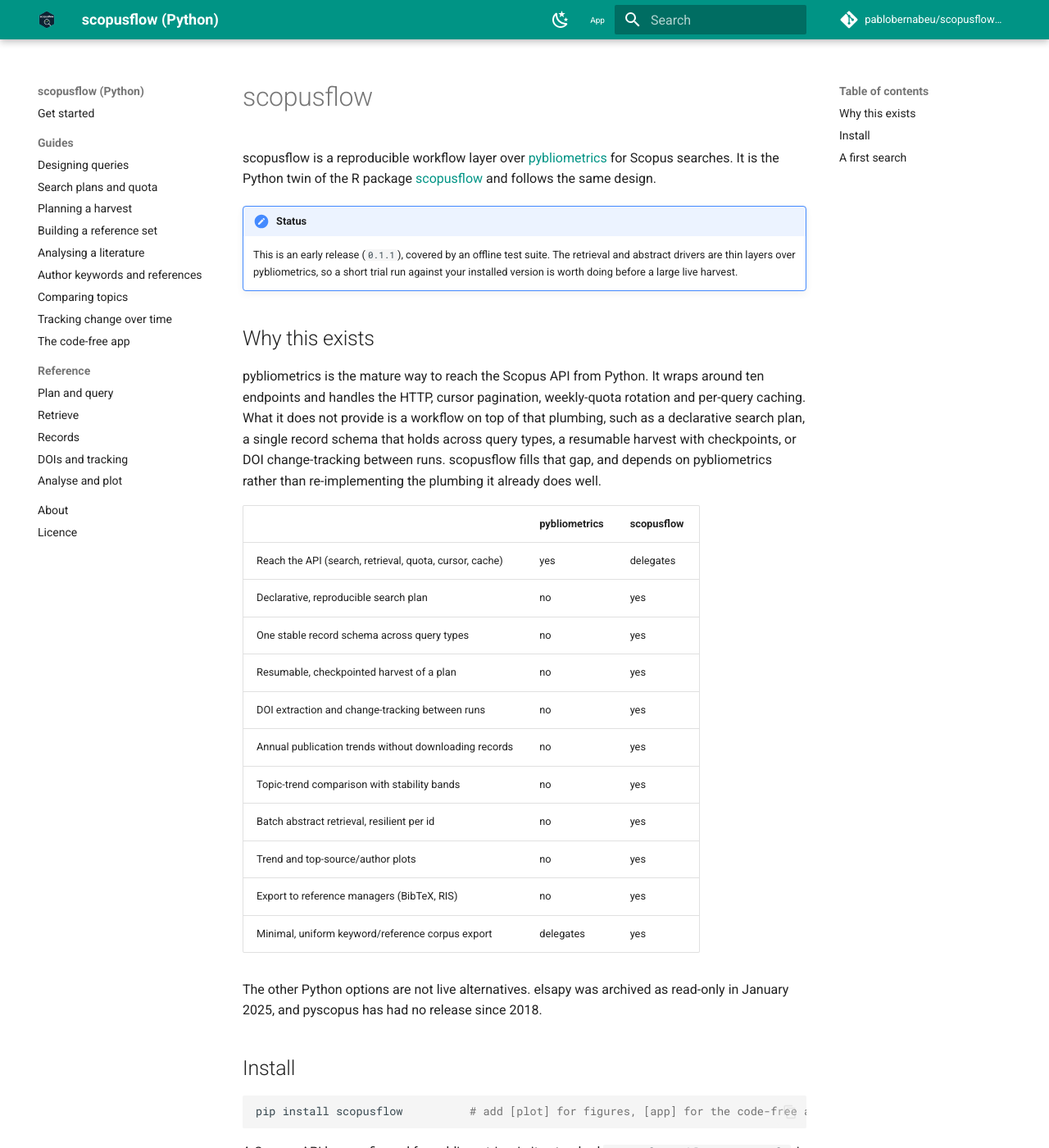
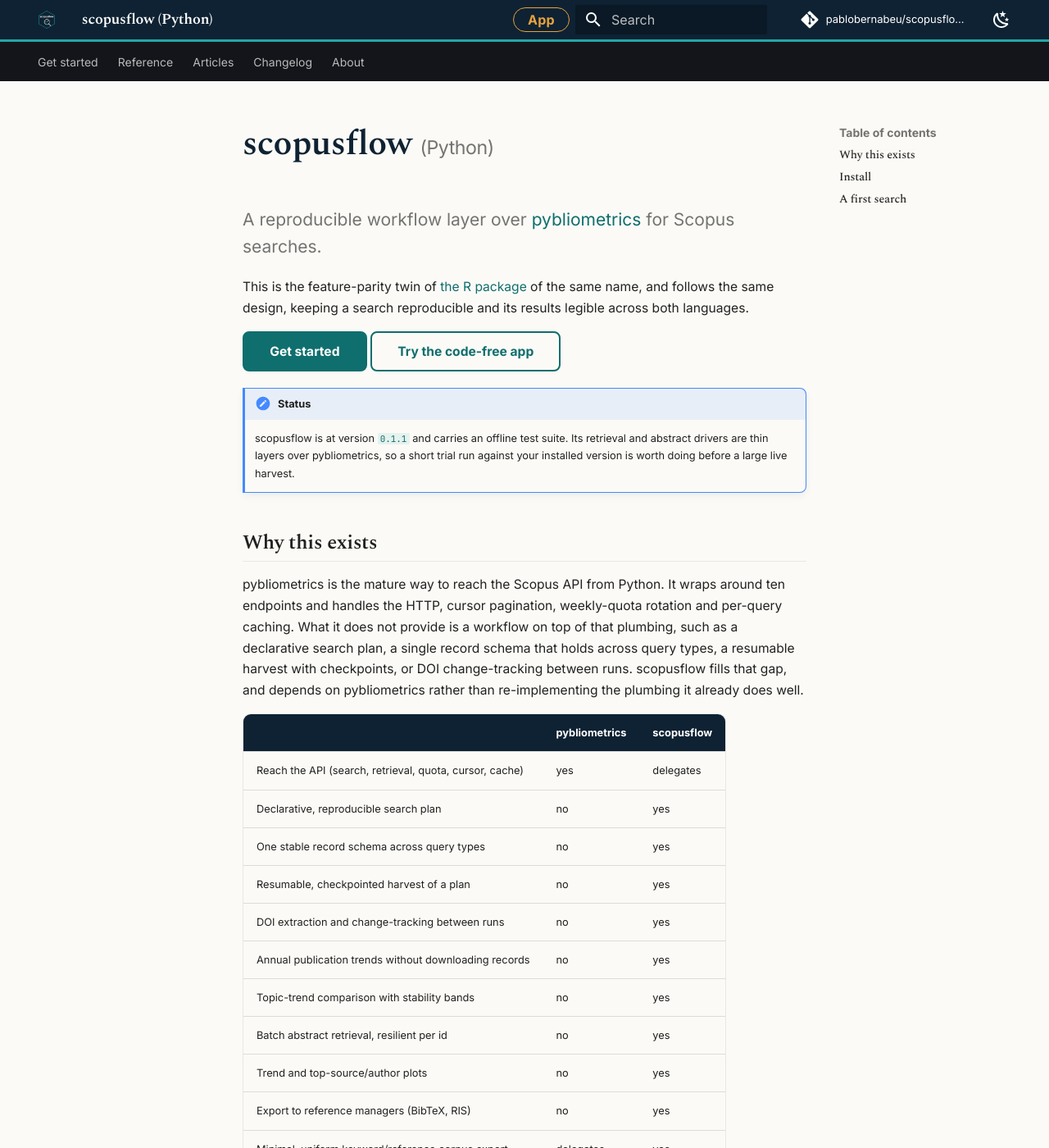
Before and after one commit to pablobernabeu/scopusflow-py, an MkDocs documentation site: the page built from docs/index.md, in a window 1280 px wide and 1400 px high. Shown: the whole window at 82% size. Built offline with MkDocs 1.6.1 and Material for MkDocs 9.7.7, drawn with Linux system fonts in a browser that asks for light colours; comment, search, counter and statistics services are not loaded; some of the changed text lies outside the part shown.

Commit message:
Ship the Meridian brand to the docs site, and polish the header
The brand had only ever been built locally, so the deployed site was still
the default teal Material theme. Commit it, bringing the Python site to
parity with the R twin, and apply the two header refinements:

- Brand: navy/amber palette on the deep-navy ink, Inter/JetBrains Mono type,
  brand.css wired via extra_css, navigation tabs and footer, a Changelog page
  (sourced from CHANGELOG.md), and the reordered nav.
- App link: a prominent amber pill that inverts on hover, rather than a plain
  text label.
- Theme toggle: moved to the far right end of the header, after the repo link.
- Repo: add the standard community-health files (code of conduct, security
  policy, issue/PR templates, dependabot), matching the R repo.

mkdocs build --strict passes.

Co-Authored-By: Claude Sonnet 5 <noreply@anthropic.com>

```diff
--- a/docs/index.md
+++ b/docs/index.md
@@ -1,9 +1,14 @@
-# scopusflow
+# scopusflow <span class="mrd-lang">(Python)</span>
 
-scopusflow is a reproducible workflow layer over [pybliometrics](https://pybliometrics.readthedocs.io) for Scopus searches. It is the Python twin of the R package [scopusflow](https://pablobernabeu.github.io/scopusflow/) and follows the same design.
+<p class="mrd-tagline">A reproducible workflow layer over <a href="https://pybliometrics.readthedocs.io">pybliometrics</a> for Scopus searches.</p>
+
+This is the feature-parity twin of [the R package](https://pablobernabeu.github.io/scopusflow/) of the same name, and follows the same design, keeping a search reproducible and its results legible across both languages.
+
+[Get started](guides/getting-started.md){ .md-button .md-button--primary }
+[Try the code-free app](guides/the-app.md){ .md-button }
 
 !!! note "Status"
-    This is an early release (`0.1.1`), covered by an offline test suite. The retrieval and abstract drivers are thin layers over pybliometrics, so a short trial run against your installed version is worth doing before a large live harvest.
+    scopusflow is at version `0.1.1` and carries an offline test suite. Its retrieval and abstract drivers are thin layers over pybliometrics, so a short trial run against your installed version is worth doing before a large live harvest.
 
 ## Why this exists
 
--- /dev/null
+++ b/docs/stylesheets/brand.css
@@ -0,0 +1,223 @@
+/* -------------------------------------------------------------------------
+   Meridian — the shared documentation brand for Pablo Bernabeu's packages,
+   the mkdocs-material twin of the pkgdown pkgdown/extra.scss.
+
+   An editorial, academic-press identity over Material's scaffolding: a deep
+   navy header and footer, a teal primary, a warm amber accent and a warm
+   paper page, with Spectral / Inter / JetBrains Mono type. It maps the brand
+   tokens onto Material's own --md-* variables so existing components inherit
+   them; it does not remove any Material structure. Data figures keep viridis.
+
+   Per-package accent: retune --md-typeset-a-color and --md-accent-fg-color to
+   shift the family (for example depictr's blue) without touching the layout.
+   ------------------------------------------------------------------------- */
+
+@import url("https://fonts.googleapis.com/css2?family=Spectral:ital,wght@0,500;0,600;1,400&display=swap");
+
+/* ---- Brand tokens ------------------------------------------------------- */
+:root {
+  --brand-ink:         #0E2233;
+  --brand-ink-raised:  #16324a;
+  --brand-teal:        #21A6A6;
+  --brand-primary:     #0F6E6E;
+  --brand-teal-light:  #5BC7C7;
+  --brand-amber:       #E8A33D;
+  --brand-amber-light: #F2B860;
+  --brand-paper:       #FBFAF6;
+  --brand-heading-font: "Spectral", Georgia, "Times New Roman", serif;
+}
+
+/* ---- Light scheme ------------------------------------------------------- */
+[data-md-color-scheme="default"] {
+  --md-primary-fg-color:        #0E2233;   /* header + tab band */
+  --md-primary-fg-color--light: #16324a;
+  --md-primary-fg-color--dark:  #0A1826;
+  --md-primary-bg-color:        #ffffff;   /* text on the header */
+  --md-primary-bg-color--light: rgba(255, 255, 255, .72);
+
+  --md-accent-fg-color:         #E8A33D;   /* hover / active */
+  --md-typeset-a-color:         #0F6E6E;   /* content links */
+
+  --md-default-bg-color:        #FBFAF6;   /* warm paper */
+
+  --md-footer-bg-color:         #0E2233;
+  --md-footer-bg-color--dark:   #0A1826;
+}
+
+/* ---- Dark scheme -------------------------------------------------------- */
+[data-md-color-scheme="slate"] {
+  --md-hue: 210;
+  --md-primary-fg-color:        #0E2233;
+  --md-primary-bg-color:        #ffffff;
+
+  --md-accent-fg-color:         #F2B860;
+  --md-typeset-a-color:         #5BC7C7;
+
+  --md-default-bg-color:        #0B1B29;
+  --md-default-fg-color:        rgba(224, 232, 237, 1);
+  --md-default-fg-color--light: rgba(224, 232, 237, .72);
+  --md-code-bg-color:           #0A1826;
+
+  --md-footer-bg-color:         #0E2233;
+  --md-footer-bg-color--dark:   #081320;
+}
+
+/* ---- Type --------------------------------------------------------------- */
+.md-typeset {
+  font-size: .78rem;
+  line-height: 1.65;
+}
+.md-typeset h1,
+.md-typeset h2,
+.md-typeset h3,
+.md-typeset h4,
+.md-header__title,
+.md-ellipsis {
+  font-family: var(--brand-heading-font);
+  letter-spacing: -0.01em;
+}
+.md-typeset h1 {
+  font-weight: 600;
+  color: var(--brand-ink);
+  font-size: 2.1rem;
+}
+[data-md-color-scheme="slate"] .md-typeset h1 { color: #EAF1F4; }
+.md-typeset h2 {
+  font-weight: 600;
+  margin-top: 2.2rem;
+  padding-bottom: .25rem;
+  border-bottom: 1px solid var(--md-default-fg-color--lightest);
+}
+.md-typeset h3 { font-weight: 600; }
+
+/* The parenthetical language tag next to the home title, e.g. "(Python)" */
+.mrd-lang {
+  font-family: "Inter", system-ui, sans-serif;
+  font-weight: 400;
+  color: var(--md-default-fg-color--light);
+  font-size: .55em;
+}
+.mrd-tagline {
+  font-size: 1.05rem;
+  line-height: 1.55;
+  color: var(--md-default-fg-color--light);
+  margin: -.2rem 0 1rem;
+  max-width: 46rem;
+}
+
+/* ---- Header: navy band with a teal underline ---------------------------- */
+/* Force the ink background: the `black` palette preset otherwise paints the
+   header a near-black that ignores --md-primary-fg-color, leaving it out of
+   step with the tabs bar. */
+.md-header {
+  background-color: var(--brand-ink) !important;
+  border-bottom: 3px solid var(--brand-teal);
+}
+.md-tabs {
+  background: var(--brand-ink);
+}
+
+/* The App link added in overrides/partials/header.html: a prominent amber pill
+   that inverts on hover, rather than a plain text label. width/height auto undo
+   the fixed icon-button sizing .md-header__button would otherwise impose. */
+[data-md-component="app-link"] {
+  color: var(--brand-amber);
+  font-weight: 700;
+  font-size: .8rem;
+  letter-spacing: .02em;
+  padding: .3rem .85rem;
+  margin: 0 .35rem;
+  width: auto;
+  height: auto;
+  border: 1.5px solid currentColor;
+  border-radius: 999px;
+  line-height: 1;
+  display: inline-flex;
+  align-items: center;
+  white-space: nowrap;
+  transition: color .15s ease, background-color .15s ease, border-color .15s ease;
+}
+[data-md-component="app-link"]:hover {
+  color: var(--brand-ink);
+  background: var(--brand-amber);
+  border-color: var(--brand-amber);
+}
+
+/* ---- Buttons (home CTAs) ------------------------------------------------ */
+.md-typeset .md-button {
+  border-radius: 8px;
+  border-width: 2px;
+  font-weight: 600;
+}
+.md-typeset .md-button--primary {
+  background-color: var(--brand-primary);
+  border-color: var(--brand-primary);
+  color: #fff;
+}
+.md-typeset .md-button--primary:hover {
+  background-color: var(--brand-ink);
+  border-color: var(--brand-ink);
+}
+.md-typeset .md-button:not(.md-button--primary) {
+  color: var(--brand-primary);
+  border-color: var(--brand-primary);
+}
+.md-typeset .md-button:not(.md-button--primary):hover {
+  background-color: var(--brand-primary);
+  color: #fff;
+}
+
+/* ---- Code --------------------------------------------------------------- */
+.md-typeset pre > code {
+  border-radius: 10px;
+}
+.md-typeset code {
+  font-feature-settings: "kern";
+}
+.md-typeset :not(pre) > code {
+  background: rgba(33, 166, 166, .10);
+  color: var(--brand-primary);
+}
+[data-md-color-scheme="slate"] .md-typeset :not(pre) > code {
+  color: var(--brand-teal-light);
+  background: rgba(91, 199, 199, .12);
+}
+
+/* ---- Tables ------------------------------------------------------------- */
+.md-typeset table:not([class]) {
+  border-radius: 10px;
+  overflow: hidden;
+  border: 1px solid var(--md-default-fg-color--lightest);
+}
+.md-typeset table:not([class]) th {
+  background: var(--brand-ink);
+  color: #fff;
+  font-family: "Inter", system-ui, sans-serif;
+}
+.md-typeset table:not([class]) td code,
+.md-typeset table:not([class]) th code { white-space: nowrap; }
+
+/* ---- Admonitions: warm accent on notes/tips ----------------------------- */
+.md-typeset .admonition,
+.md-typeset details {
+  border-left: 3px solid var(--brand-amber);
+  border-radius: 0 8px 8px 0;
+}
+
+/* ---- Footer meta -------------------------------------------------------- */
+.md-footer-meta {
+  border-top: 3px solid var(--brand-teal);
+}
+.md-footer-meta a { color: var(--brand-amber-light); }
+.md-footer-meta a:hover { color: #fff; }
+
+/* Diagram figures shared with the pkgdown site */
+.tf-figure { margin: 1.25rem 0; }
+.tf-figure svg {
+  display: block;
+  width: 100%;
+  max-width: 440px;
+  height: auto;
+  margin: 0 auto;
+}
+.tf-figure svg text { fill: currentColor; }
--- a/mkdocs.yml
+++ b/mkdocs.yml
@@ -3,32 +3,50 @@ site_description: A reproducible workflow layer over pybliometrics for Scopus se
 site_url: https://pablobernabeu.github.io/scopusflow-py/
 repo_url: https://github.com/pablobernabeu/scopusflow-py
 repo_name: pablobernabeu/scopusflow-py
-copyright: 'MIT <a href="licence/">licence</a>. Scopus is a trademark of Elsevier; this is an independent client.'
+copyright: >
+  Developed by <a href="https://pablobernabeu.github.io">Pablo Bernabeu</a> ·
+  MIT <a href="licence/">licence</a> · Scopus is a trademark of Elsevier;
+  scopusflow is an independent client.
 
 theme:
   name: material
   custom_dir: overrides
   logo: assets/logo.png
   favicon: assets/favicon.png
+  font:
+    text: Inter
+    code: JetBrains Mono
+  # The header and footer are held at the deep-navy brand ink in both schemes
+  # (primary: black is the closest preset, retuned to the exact navy in
+  # stylesheets/brand.css); accent carries the warm amber.
   palette:
-    - scheme: default
-      primary: teal
-      accent: teal
+    - media: "(prefers-color-scheme: light)"
+      scheme: default
+      primary: black
+      accent: amber
       toggle:
         icon: material/weather-night
         name: Switch to dark mode
-    - scheme: slate
-      primary: teal
-      accent: teal
+    - media: "(prefers-color-scheme: dark)"
+      scheme: slate
+      primary: black
+      accent: amber
       toggle:
         icon: material/weather-sunny
         name: Switch to light mode
   features:
+    - navigation.tabs
     - navigation.sections
     - navigation.top
     - navigation.indexes
+    - navigation.footer
+    - toc.follow
     - content.code.copy
     - search.suggest
+    - search.highlight
+
+extra_css:
+  - stylesheets/brand.css
 
 plugins:
   - search
@@ -50,14 +68,24 @@ plugins:
 
 markdown_extensions:
   - admonition
+  - attr_list
   - toc:
       permalink: true
   - pymdownx.highlight
   - pymdownx.superfences
+  - pymdownx.snippets:
+      base_path: [".", "docs"]
+      check_paths: true
 
 nav:
   - Get started: guides/getting-started.md
-  - Guides:
+  - Reference:
+      - Plan and query: reference/plan-and-query.md
+      - Retrieve: reference/retrieve.md
+      - Records: reference/records.md
+      - DOIs and tracking: reference/dois.md
+      - Analyse and plot: reference/analyse.md
+  - Articles:
       - Designing queries: guides/designing-queries.md
       - Search plans and quota: guides/plans-and-quota.md
       - Planning a harvest: guides/planning-a-harvest.md
@@ -67,11 +95,5 @@ nav:
       - Comparing topics: guides/comparing-topics.md
       - Tracking change over time: guides/tracking-literature-change.md
       - The code-free app: guides/the-app.md
-  - Reference:
-      - Plan and query: reference/plan-and-query.md
-      - Retrieve: reference/retrieve.md
-      - Records: reference/records.md
-      - DOIs and tracking: reference/dois.md
-      - Analyse and plot: reference/analyse.md
+  - Changelog: changelog.md
   - About: about.md
-  - Licence: licence.md
--- a/overrides/partials/header.html
+++ b/overrides/partials/header.html
@@ -1,12 +1,13 @@
 {#-
-  Overrides mkdocs-material 9.7.6's partials/header.html to add one text link
-  to the code-free app in the header's fixed right-hand row (between the
-  palette toggle and the search box). Deliberately plain text, not the
-  .md-source repo-link classes: those carry a responsive width cap and
-  hide/ellipsis rules tuned for a repo icon and name, which squeezed this
-  link's label out of view.
+  Overrides mkdocs-material 9.7.6's partials/header.html for two things:
+  (1) a text link to the code-free app in the header's right-hand row, placed
+  before the search box; and (2) the palette (light/dark) toggle moved to the
+  far right end of the header, after the repository link.
+  The App link is deliberately plain text, not the .md-source repo-link
+  classes: those carry a responsive width cap and hide/ellipsis rules tuned for
+  a repo icon and name, which squeezed this link's label out of view.
   If upgrading mkdocs-material changes this file upstream, re-diff against the
-  new partials/header.html and re-apply just the "App link" block below.
+  new partials/header.html and re-apply the "App link" and moved-palette blocks.
 -#}
 {% set class = "md-header" %}
 {% if "navigation.tabs.sticky" in features %}
@@ -41,17 +42,7 @@
         </div>
       </div>
     </div>
-    {% if config.theme.palette %}
-      {% if not config.theme.palette is mapping %}
-        {% include "partials/palette.html" %}
-      {% endif %}
-    {% endif %}
-    {% if not config.theme.palette is mapping %}
-      {% include "partials/javascripts/palette.html" %}
-    {% endif %}
-    {% if config.extra.alternate %}
-      {% include "partials/alternate.html" %}
-    {% endif %}
+    {# Palette (theme) toggle is moved to the right end of the header, below. #}
     <!-- App link (added: not part of upstream header.html) -->
     <a href="{{ 'guides/the-app/' | url }}" title="Open the code-free app guide" class="md-header__button" data-md-component="app-link">
       App
@@ -71,6 +62,18 @@
         {% include "partials/source.html" %}
       </div>
     {% endif %}
+    {# Palette (theme) toggle at the right end, after the repository link. #}
+    {% if config.theme.palette %}
+      {% if not config.theme.palette is mapping %}
+        {% include "partials/palette.html" %}
+      {% endif %}
+    {% endif %}
+    {% if not config.theme.palette is mapping %}
+      {% include "partials/javascripts/palette.html" %}
+    {% endif %}
+    {% if config.extra.alternate %}
+      {% include "partials/alternate.html" %}
+    {% endif %}
   </nav>
   {% if "navigation.tabs.sticky" in features %}
     {% if "navigation.tabs" in features %}
```
Also changed, not shown: docs/changelog.md (added, +1 -0 lines), .github/CODE_OF_CONDUCT.md (added), .github/ISSUE_TEMPLATE/bug_report.md (added), .github/ISSUE_TEMPLATE/feature_request.md (added), .github/PULL_REQUEST_TEMPLATE.md (added), .github/SECURITY.md (added), 2 other files.
